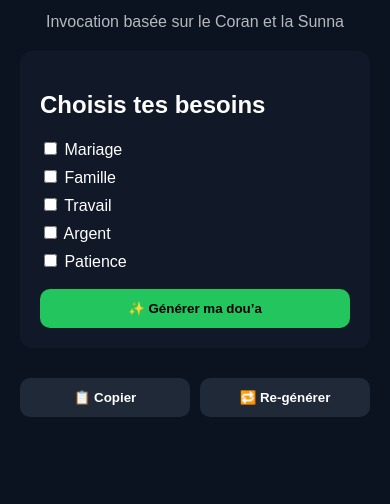
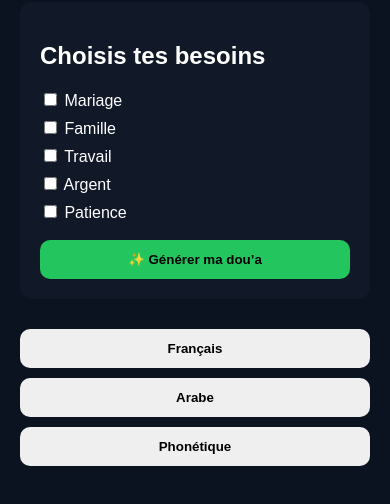
Before and after one commit to mounirdark/douaa-generator, a plain HTML site: page index.html in a window 390 px wide. Shown: the part 82-586 px from the top of the page. Drawn offline with Linux system fonts and the light colour scheme.

Commit message:
Implement language switcher in index.html
Added language switcher buttons for French, Arabic, and Phonetic.

```diff
--- a/index.html
+++ b/index.html
@@ -12,7 +12,6 @@
 <div class="container">
 
   <h1>🤲 Douaa Generator</h1>
-  <p class="subtitle">Invocation basée sur le Coran et la Sunna</p>
 
   <div class="card">
 
@@ -28,16 +27,18 @@
 
   </div>
 
+  <!-- LANG SWITCH -->
+  <div id="langSwitcher" class="lang hidden">
+    <button data-lang="fr">Français</button>
+    <button data-lang="ar">Arabe</button>
+    <button data-lang="ph">Phonétique</button>
+  </div>
+
   <div id="output"></div>
-
-  <div class="actions">
-    <button id="copyBtn">📋 Copier</button>
-    <button id="regenBtn">🔁 Re-générer</button>
-  </div>
 
 </div>
 
-<script src="app.js?v=3"></script>
+<script src="app.js?v=4"></script>
 
 </body>
 </html>
```
